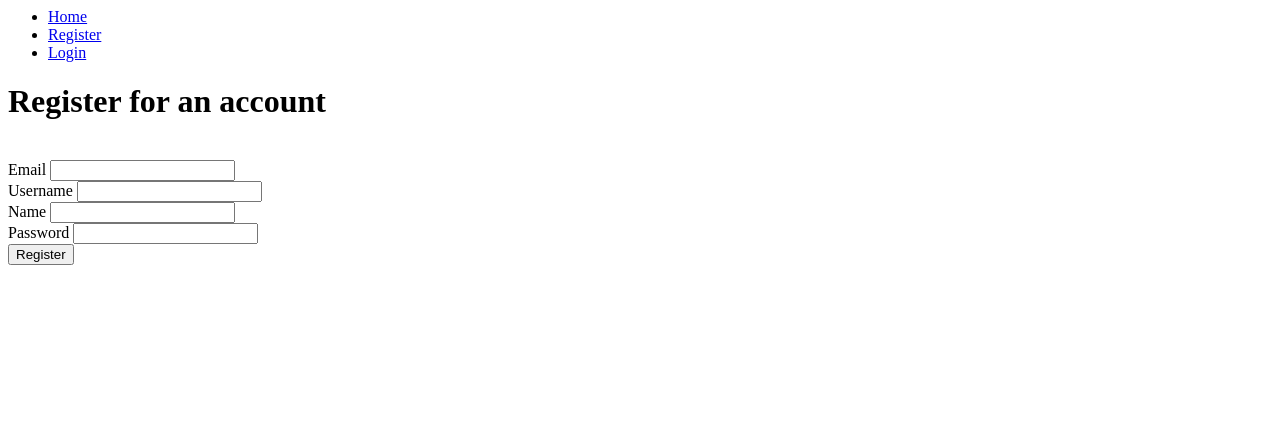
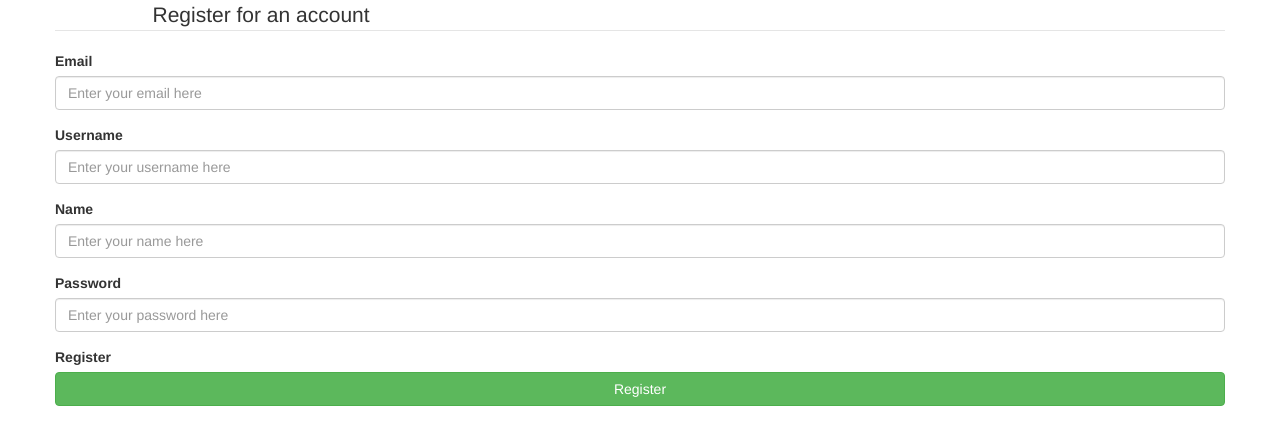
Before and after one commit to gawsk/CrockPot, a Flask app: page /register in a window 1280 px wide. Shown: the top 445 px of the page. Run offline with Flask 2, Linux system fonts and the light colour scheme; parts of the project's set-up code (start-up, migrations or seed data) failed here and were passed over; some libraries are stand-ins or nearby versions.

Commit message:
Design basic CSS for Registration form

```diff
--- /dev/null
+++ b/app/templates/_formhelpers.html
@@ -0,0 +1,13 @@
+<!-- From https://www.freshlex.com/2017/03/13/pass-bootstrap-html-attributes-to-flask-wtforms/ -->
+{% macro render_field(field) %}
+  <dt>{{ field.label }}
+  <dd>{{ field(**kwargs)|safe }}
+  {% if field.errors %}
+    <ul class=errors>
+    {% for error in field.errors %}
+      <li>{{ error }}</li>
+    {% endfor %}
+    </ul>
+  {% endif %}
+  </dd>
+{% endmacro %}
--- a/app/templates/auth/register.html
+++ b/app/templates/auth/register.html
@@ -1,14 +1,20 @@
 {% extends "base.html" %}
 {% import "bootstrap/wtf.html" as wtf %}
+{% from "_formhelpers.html" import render_field %}
 
 
 {% block title %}Register{% endblock %}
 {% block body %}
-<div class="content-section">
-  <div class="center">
-    <h1>Register for an account</h1>
-    <br/>
-    {{ wtf.quick_form(form) }}
+<div class="container">
+  <div class="row">
+    <div class="col-md-1"></div>
+      <legend>Register for an account</legend>
+      {{ wtf.form_field(form.email, class='form-control', placeholder='Enter your email here') }}
+      {{ wtf.form_field(form.username, class='form-control', placeholder='Enter your username here') }}
+      {{ wtf.form_field(form.name, class='form-control', placeholder='Enter your name here') }}
+      {{ wtf.form_field(form.password, class='form-control', placeholder='Enter your password here') }}
+      {{ render_field(form.submit, class='btn btn-success btn-block') }}
+    <div class="col-md-1"></div>
   </div>
 </div>
 {% endblock %}
--- a/app/templates/base.html
+++ b/app/templates/base.html
@@ -1,4 +1,6 @@
 <!--Nav Bar -->
+{% extends "bootstrap/base.html" %}
+
 <ul class="nav navbar-nav navbar-right">
     <li><a href="{{ url_for('home.index') }}">Home</a></li>
     <li><a href="{{ url_for('auth.register') }}">Register</a></li>
```
Also changed, not shown: app/__init__.py (line endings or trailing spaces).
